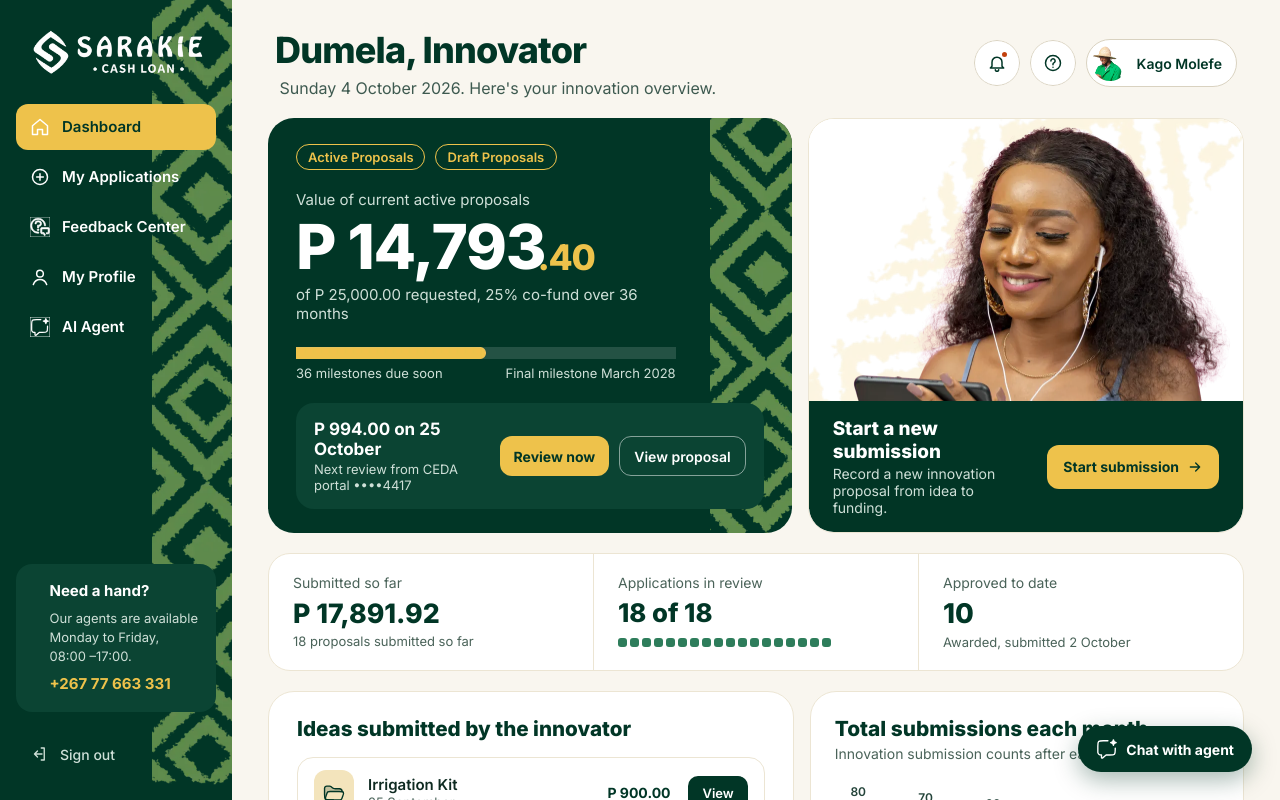
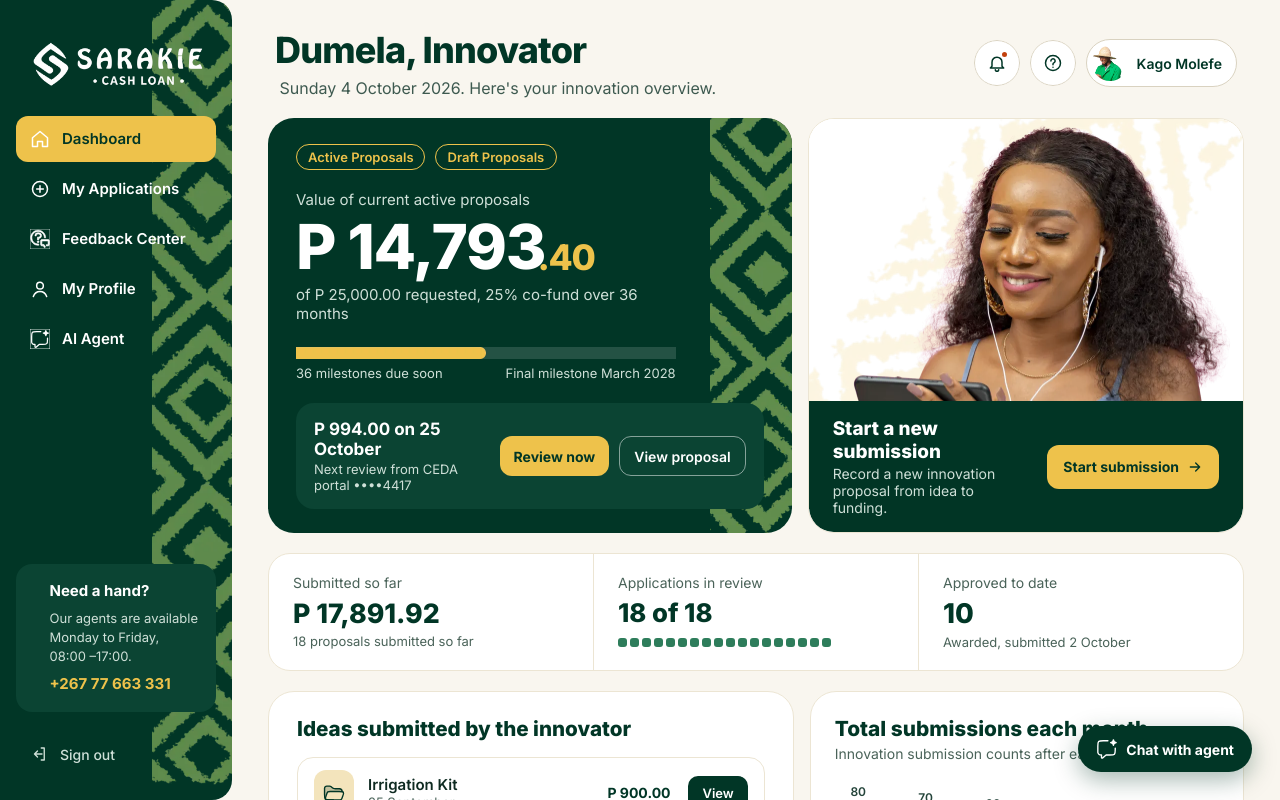
Before and after one commit to botsedulearnsuperuser-del/Sarakie, a Vue app: page /dashboard-sample in a window 1280 px wide. Built offline with nearby package versions, Linux system fonts and the light colour scheme.

Commit message:
Add top spacing and round the sidebar's right corners
🤖 Generated with Codebuff
Co-Authored-By: Codebuff <noreply@codebuff.com>

```diff
--- a/src/components/Main.vue
+++ b/src/components/Main.vue
@@ -201,8 +201,9 @@
     flex-direction: column;
     justify-content: space-between;
     align-items: stretch;
-    padding: 28px 16px 24px;
+    padding: 40px 16px 24px;
     box-sizing: border-box;
+    border-radius: 0 20px 20px 0;
     isolation: isolate;
     gap: 28px;
     flex-shrink: 0;
```
